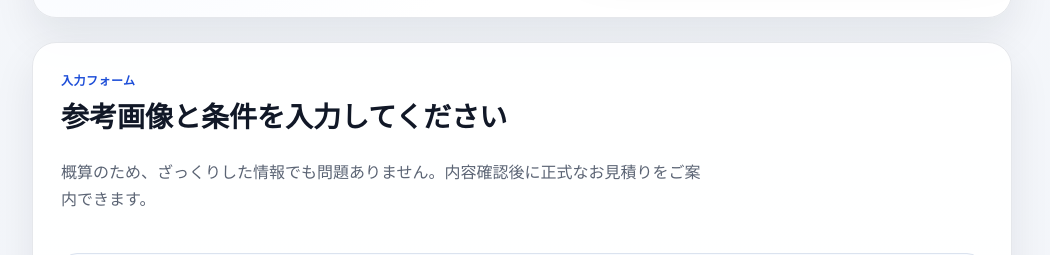
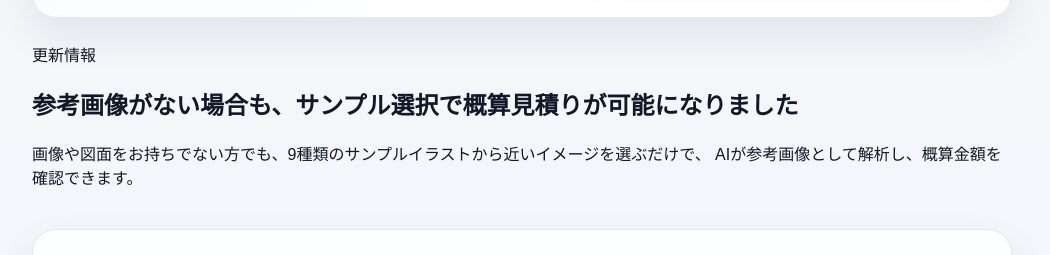
Before and after one commit to k-hioki-source/ai-estimate, a Next.js app: page / in a window 1280 px wide. Shown: the part 769-1024 px from the top of the page, without its empty margins (118-1168 px from the left). Built offline with nearby package versions, Linux system fonts and the light colour scheme.

Commit message:
Update EstimateForm.tsx

```diff
--- a/components/EstimateForm.tsx
+++ b/components/EstimateForm.tsx
@@ -362,6 +362,21 @@ async function handleFormalQuoteRequest() {
           </div>
         </div>
       </section>
+
+    <section className="updateBox">
+  <div className="updateBadge">更新情報</div>
+
+  <div>
+    <h2 className="updateTitle">
+      参考画像がない場合も、サンプル選択で概算見積りが可能になりました
+    </h2>
+
+    <p className="updateText">
+      画像や図面をお持ちでない方でも、9種類のサンプルイラストから近いイメージを選ぶだけで、
+      AIが参考画像として解析し、概算金額を確認できます。
+    </p>
+  </div>
+</section>
 
       <section className="card stackLarge">
         <div className="sectionHeading">
```
